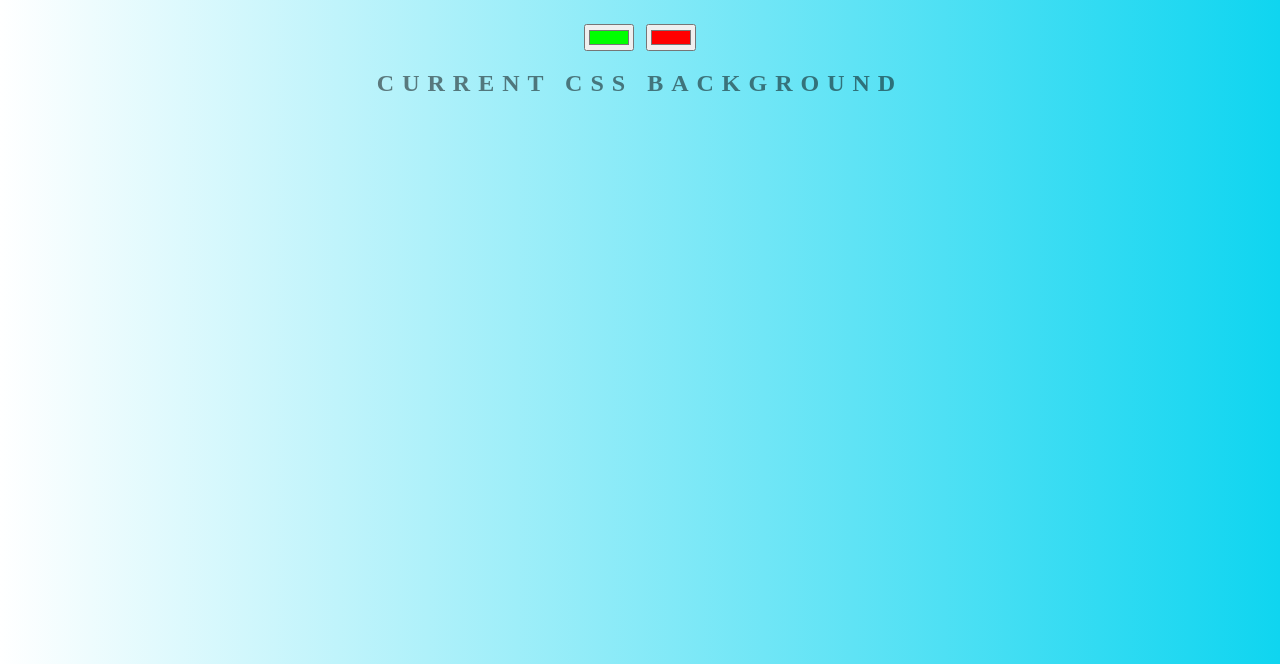
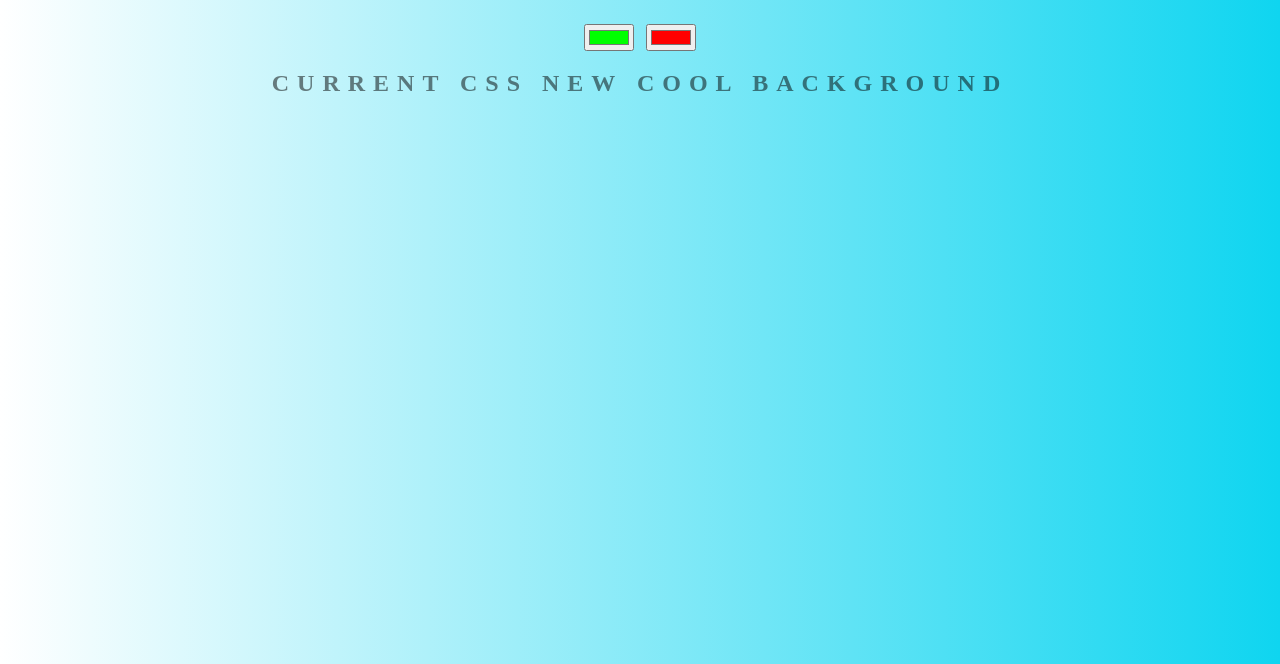
Before and after one commit to RojinPm/Background_Generator, a plain HTML site: page index.html in a window 1280 px wide. Shown: the part 194-858 px from the top of the page. Drawn offline with Linux system fonts and the light colour scheme.

Commit message:
H2 changed

```diff
--- a/index.html
+++ b/index.html
@@ -8,7 +8,7 @@
 	<h1>Cool Background Generator</h1>
 	<input class="color1" type="color" name="color1" value="#00ff00">
 	<input class="color2" type="color" name="color2" value="#ff0000">
-	<h2>Current CSS Background</h2>
+	<h2>Current CSS New cool Background</h2>
 	<h3></h3>
 	<script type="text/javascript" src="script.js"></script>
 </body>
```
